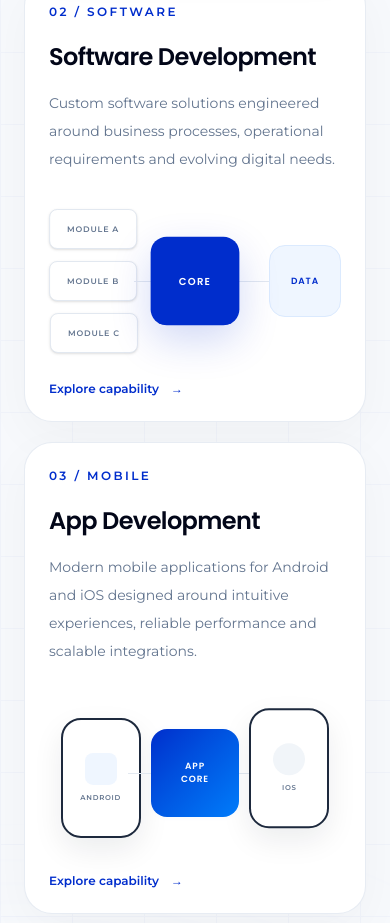
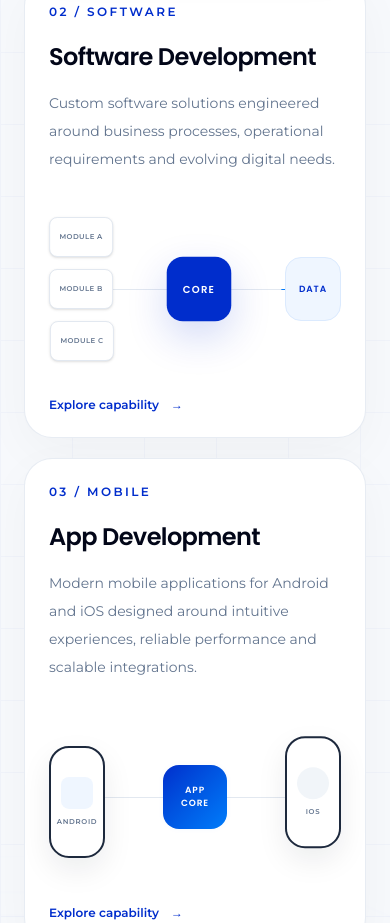
Before and after one commit to aravinthk1504/gendata-techv2, a Next.js app: page /en in a window 390 px wide. Shown: the part 4503-5426 px from the top of the page. Built offline with nearby package versions, Linux system fonts and the light colour scheme.

Commit message:
fix(layout): align Software and App connection lines with flex-based responsive nodes

```diff
--- a/src/sections/home/TechnologyServices.jsx
+++ b/src/sections/home/TechnologyServices.jsx
@@ -130,8 +130,8 @@ function SoftwareVisual() {
   const modules = ["Module A", "Module B", "Module C"];
 
   return (
-    <div className="relative mt-auto flex h-48 shrink-0 items-center justify-center pt-6 sm:h-44">
-      <div className="absolute left-0 flex flex-col gap-3 sm:left-1">
+    <div className="relative mt-auto flex h-52 w-full min-w-0 shrink-0 items-center justify-between gap-0 pt-6 sm:h-48">
+      <div className="relative z-10 flex w-16 shrink-0 flex-col gap-3 sm:w-20">
         {modules.map((module, index) => (
           <motion.div
             key={module}
@@ -142,26 +142,26 @@ function SoftwareVisual() {
               repeat: Infinity,
               ease: "easeInOut",
             }}
-            className="flex h-10 w-22 items-center justify-center rounded-lg border border-slate-200 bg-white font-body text-[8px] font-semibold uppercase tracking-[0.1em] text-slate-500 shadow-sm sm:h-9 sm:w-20"
+            className="flex h-10 w-full items-center justify-center rounded-lg border border-slate-200 bg-white font-body text-[7px] font-semibold uppercase tracking-[0.06em] text-slate-500 shadow-sm sm:h-9 sm:text-[8px]"
           >
             {module}
           </motion.div>
         ))}
       </div>
 
-      <div className="absolute left-[29%] h-px w-[17%] bg-slate-200 sm:left-[32%] sm:w-[16%]" />
+      <div aria-hidden="true" className="h-px min-w-0 flex-1 bg-slate-200" />
 
       <motion.div
         animate={{ scale: [1, 1.04, 1] }}
         transition={{ duration: 3, repeat: Infinity }}
-        className="relative z-10 flex h-22 w-22 items-center justify-center rounded-2xl bg-brand-primary shadow-[0_15px_40px_rgba(0,45,204,0.18)] sm:h-20 sm:w-20"
+        className="relative z-10 flex h-16 w-16 shrink-0 items-center justify-center rounded-2xl bg-brand-primary shadow-[0_15px_40px_rgba(0,45,204,0.18)] sm:h-20 sm:w-20"
       >
         <span className="font-heading text-[10px] font-semibold uppercase tracking-[0.12em] text-white">
           Core
         </span>
       </motion.div>
 
-      <div className="absolute right-[20%] h-px w-[17%] overflow-hidden bg-slate-200 sm:right-[22%] sm:w-[16%]">
+      <div className="relative h-px min-w-0 flex-1 overflow-hidden bg-slate-200">
         <motion.span
           animate={{ x: ["-100%", "250%"] }}
           transition={{ duration: 2.2, repeat: Infinity, ease: "linear" }}
@@ -169,7 +169,7 @@ function SoftwareVisual() {
         />
       </div>
 
-      <div className="absolute right-0 flex h-18 w-18 items-center justify-center rounded-2xl border border-blue-100 bg-blue-50 sm:h-16 sm:w-16">
+      <div className="relative z-10 flex h-16 w-14 shrink-0 items-center justify-center rounded-2xl border border-blue-100 bg-blue-50 sm:h-16 sm:w-16">
         <span className="font-heading text-[9px] font-semibold uppercase tracking-[0.1em] text-brand-primary">
           Data
         </span>
@@ -180,11 +180,11 @@ function SoftwareVisual() {
 
 function AppVisual() {
   return (
-    <div className="relative mt-auto flex h-48 shrink-0 items-center justify-center pt-6 sm:h-44">
+    <div className="relative mt-auto flex h-52 w-full min-w-0 shrink-0 items-center justify-between gap-0 pt-6 sm:h-48">
       <motion.div
         animate={{ y: [0, 5, 0] }}
         transition={{ duration: 4, repeat: Infinity, ease: "easeInOut" }}
-        className="absolute left-[4%] flex h-30 w-20 items-center justify-center rounded-[20px] border-2 border-slate-800 bg-white shadow-[0_12px_30px_rgba(15,23,42,0.08)] sm:left-[12%] sm:h-27 sm:w-17"
+        className="relative z-10 flex h-28 w-14 shrink-0 items-center justify-center rounded-[20px] border-2 border-slate-800 bg-white shadow-[0_12px_30px_rgba(15,23,42,0.08)] sm:h-27 sm:w-17"
       >
         <div className="text-center">
           <div className="mx-auto h-8 w-8 rounded-lg bg-blue-50 sm:h-7 sm:w-7" />
@@ -194,7 +194,7 @@ function AppVisual() {
         </div>
       </motion.div>
 
-      <div className="absolute left-[27%] h-px w-[16%] bg-slate-200 sm:left-[31%] sm:w-[15%]" />
+      <div aria-hidden="true" className="h-px min-w-0 flex-1 bg-slate-200" />
 
       <motion.div
         animate={{
@@ -205,7 +205,7 @@ function AppVisual() {
           ],
         }}
         transition={{ duration: 3, repeat: Infinity }}
-        className="relative z-10 flex h-22 w-22 items-center justify-center rounded-2xl bg-linear-to-br from-brand-primary to-brand-accent sm:h-20 sm:w-20"
+        className="relative z-10 flex h-16 w-16 shrink-0 items-center justify-center rounded-2xl bg-linear-to-br from-brand-primary to-brand-accent sm:h-20 sm:w-20"
       >
         <span className="text-center font-heading text-[9px] font-semibold uppercase tracking-[0.1em] text-white">
           App
@@ -214,7 +214,7 @@ function AppVisual() {
         </span>
       </motion.div>
 
-      <div className="absolute right-[27%] h-px w-[16%] bg-slate-200 sm:right-[31%] sm:w-[15%]" />
+      <div aria-hidden="true" className="h-px min-w-0 flex-1 bg-slate-200" />
 
       <motion.div
         animate={{ y: [0, -5, 0] }}
@@ -224,7 +224,7 @@ function AppVisual() {
           repeat: Infinity,
           ease: "easeInOut",
         }}
-        className="absolute right-[4%] flex h-30 w-20 items-center justify-center rounded-[20px] border-2 border-slate-800 bg-white shadow-[0_12px_30px_rgba(15,23,42,0.08)] sm:right-[12%] sm:h-27 sm:w-17"
+        className="relative z-10 flex h-28 w-14 shrink-0 items-center justify-center rounded-[20px] border-2 border-slate-800 bg-white shadow-[0_12px_30px_rgba(15,23,42,0.08)] sm:h-27 sm:w-17"
       >
         <div className="text-center">
           <div className="mx-auto h-8 w-8 rounded-full bg-slate-100 sm:h-7 sm:w-7" />
```
